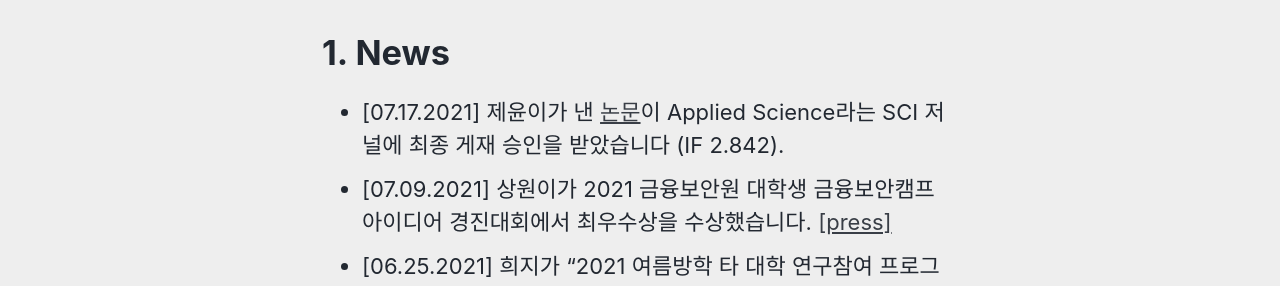
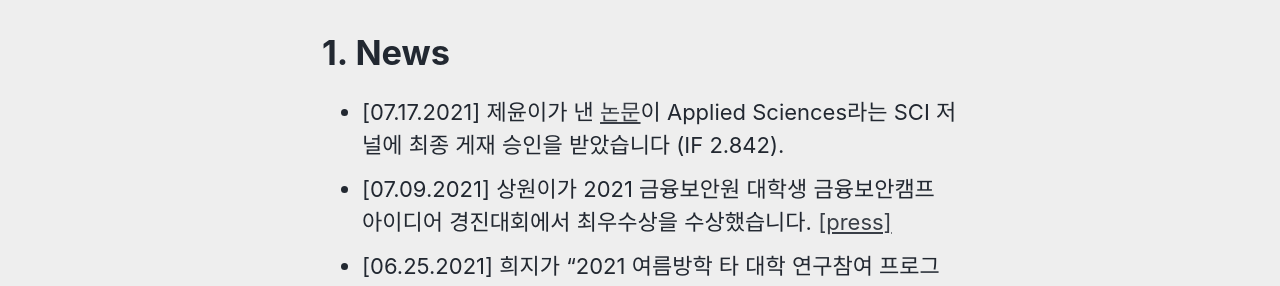
Before and after one commit to TAVEResearch/TAVEResearch.github.io, a Jekyll site: the page built from about.md, in a window 1280 px wide. Shown: the part 321-607 px from the top of the page. Built offline with Jekyll 4.4.1, drawn with Linux system fonts in a browser that asks for light colours; cached includes are drawn as plain includes.

Commit message:
Update about.md

```diff
--- a/about.md
+++ b/about.md
@@ -10,7 +10,7 @@ TAVE OB들을 위한 연구 및 개발 그룹입니다. 컴퓨터비전, 자연
 
 # 1. News
 
-- [07.17.2021] 제윤이가 낸 [논문](https://jeiyoon.github.io/data/vrb.pdf)이 Applied Science라는 SCI 저널에 최종 게재 승인을 받았습니다 (IF 2.842).
+- [07.17.2021] 제윤이가 낸 [논문](https://jeiyoon.github.io/data/vrb.pdf)이 Applied Sciences라는 SCI 저널에 최종 게재 승인을 받았습니다 (IF 2.842).
 - [07.09.2021] 상원이가 2021 금융보안원 대학생 금융보안캠프 아이디어 경진대회에서 최우수상을 수상했습니다. [[press]](http://www.bikorea.net/news/articleView.html?idxno=31158)
 - [06.25.2021] 희지가 "2021 여름방학 타 대학 연구참여 프로그램"에 선발되어 7월 한달간 POSTECH 박재식 교수님([CV Lab](http://cvlab.postech.ac.kr/lab/)) 밑에서 연구하게 되었습니다.
 
```
